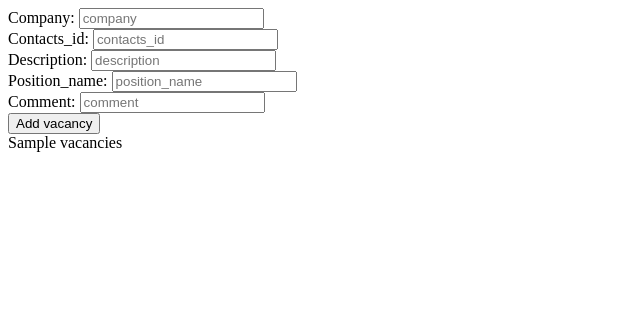
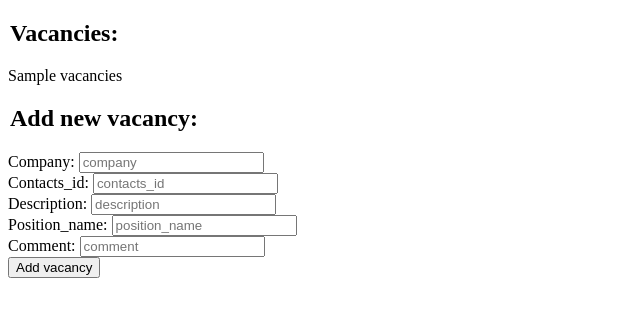
Before and after one commit to pntr0324/Hillel_2023_PythonPro, a Flask app: template templates/new_vacancy.html in a window 1280 px wide. Shown: the top 317 px of the page, without its empty margins (0-640 px from the left). Run offline with Flask 2, Linux system fonts and the light colour scheme; the template is opened without the code that fills it: most values are stand-ins (such as "Sample title", 1, 10 or a date in 2020).

Commit message:
edit HT_5_SQLAlchemy

```diff
--- a/models.py
+++ b/models.py
@@ -57,7 +57,7 @@ class Vacancy(Base):
         self.user_id = user_id
 
     def __repr__(self):
-        return '<Vacancy %r>' % self.position_name
+        return f'<Vacancy {self.position_name} - {self.company} - {self.description} - {self.comment}>'
 
 
 class Event(Base):
@@ -79,7 +79,7 @@ class Event(Base):
         self.status = status
 
     def __repr__(self):
-        return '<Event %r>' % self.title
+        return f'<Event {self.title} - {self.description} - {self.event_date} - {self.due_to_date}>'
 
 
 class Template(Base):
--- a/templates/new_vacancy.html
+++ b/templates/new_vacancy.html
@@ -8,7 +8,19 @@
     <title>Add vacancy</title>
 </head>
 <body>
+<form action="/vacancy/" method="GET">
+        <legend>
+            <h2> Vacancies: </h2>
+        </legend>
+        <div>
+            {{vacancies}}
+        </div>
+</form>
+
 <form action="/vacancy/" method="POST">
+    <legend>
+        <h2> Add new vacancy: </h2>
+    </legend>
     <label for="company">Company:</label>
     <input type="text" name="company" placeholder="company"><br>
     <label for="contacts_id">Contacts_id:</label>
@@ -21,8 +33,5 @@
     <input type="text" name="comment" placeholder="comment"><br>
     <input type="submit" value="Add vacancy">
 </form>
-<div>
-    {{vacancies}}
-</div>
 </body>
 </html>
```
Also changed, not shown: vacancy.db, 1 other file.
